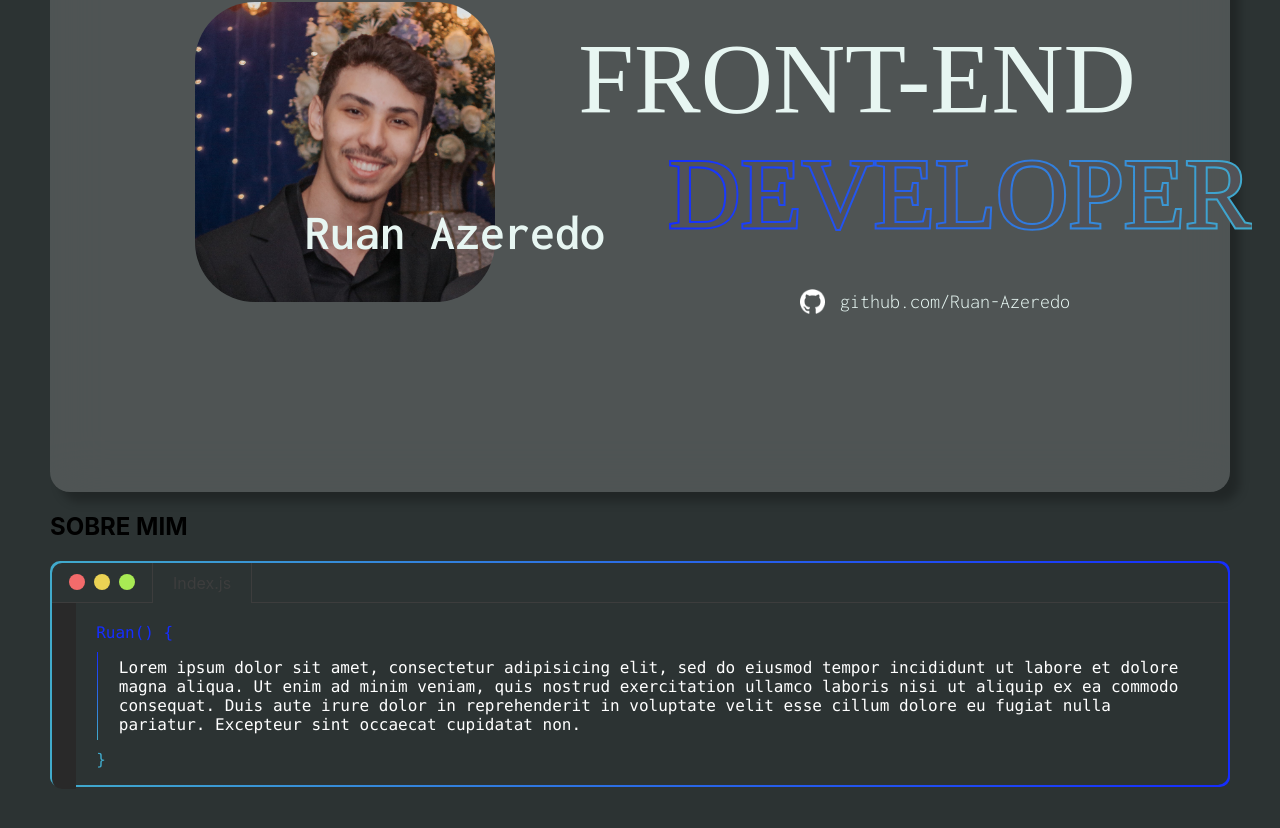
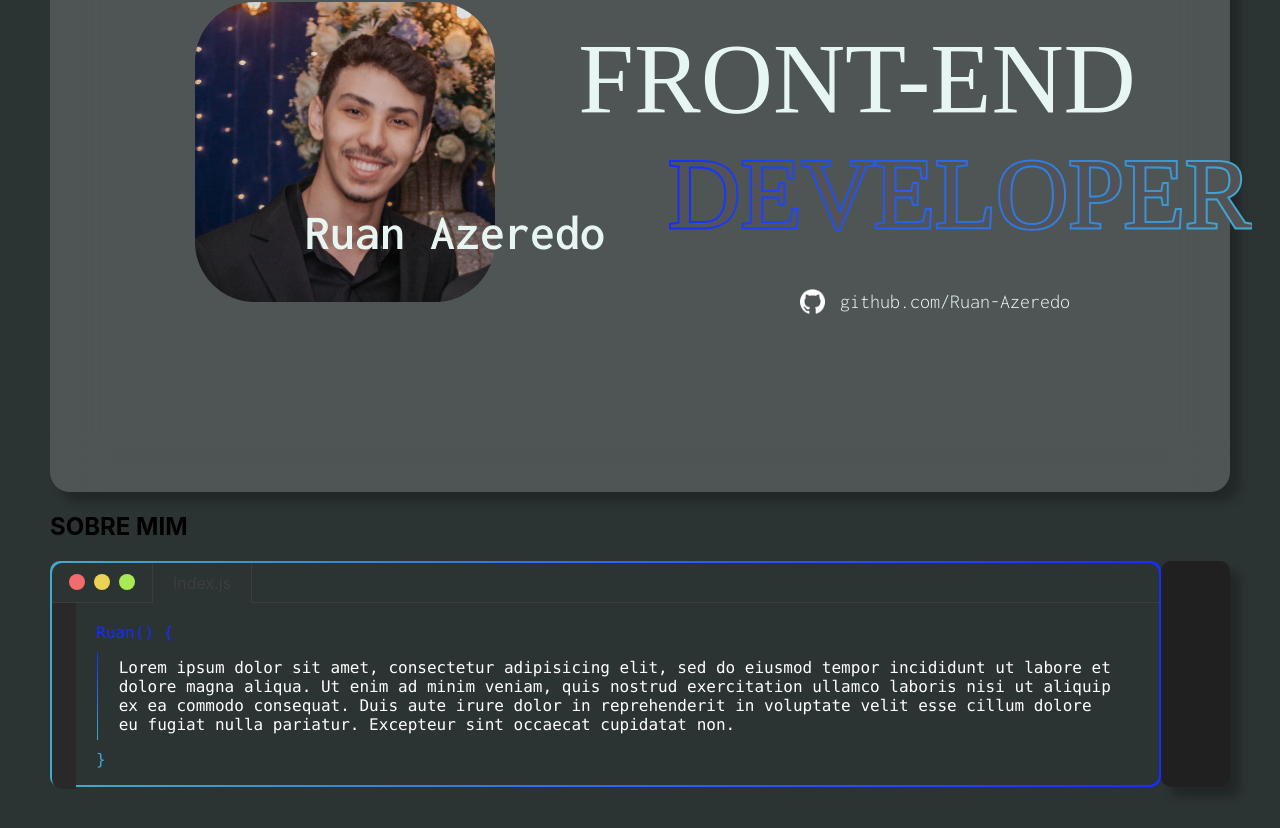
Before and after one commit to Ruan-Azeredo/portifolio, a React (Create React App) app: page / in a window 1280 px wide. Shown: the part 238-1066 px from the top of the page. Built offline with nearby package versions, Linux system fonts and the light colour scheme; a web font is replaced by a local one.

Commit message:
:recycle: refactor: adiciona container aboutme

```diff
--- a/src/AboutMe.jsx
+++ b/src/AboutMe.jsx
@@ -1,10 +1,15 @@
+import CurriculoComponent from "./CurriculoComponent";
 import VsScreenComponent from "./VsScreenComponent";
 
 function AboutMe() {
     return (
         <div className="AboutMe">
             <h2>SOBRE MIM</h2>
-            <VsScreenComponent/>
+
+            <div className="aboutme-container">
+                <VsScreenComponent />
+                <CurriculoComponent/>
+            </div>
         </div>
     )
 }
```
